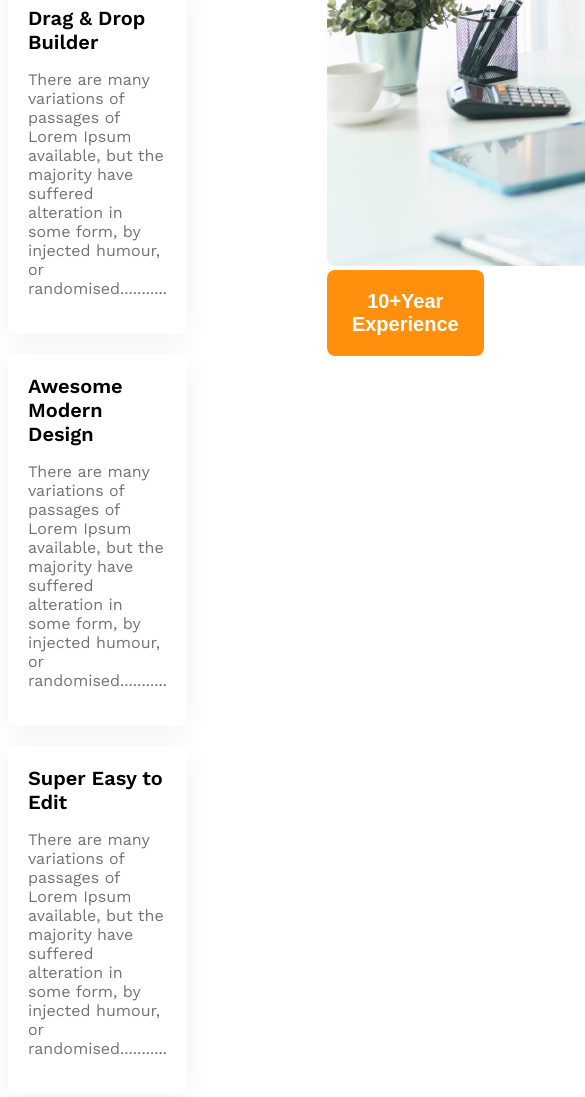
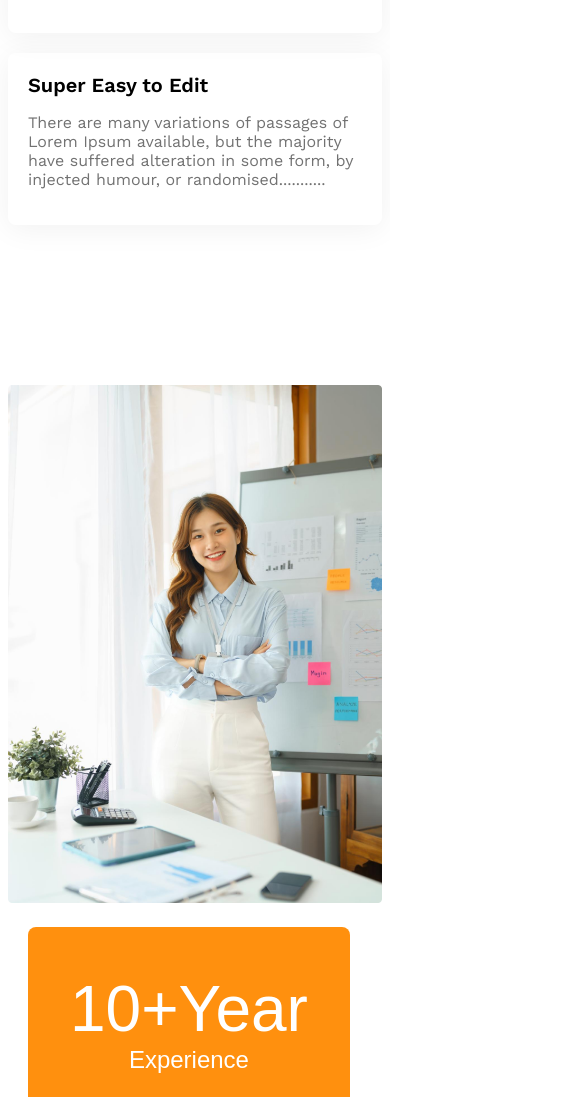
Before and after one commit to evrahimhasan/g-3-architechture-responsive-website, a plain HTML site: page index.html in a window 390 px wide. Shown: the part 3778-4875 px from the top of the page, 585 px wide, since content can reach past the window. Drawn offline with nearby package versions, Linux system fonts and the light colour scheme.

Commit message:
added experience badge and make some part responsive

```diff
--- a/index.html
+++ b/index.html
@@ -66,7 +66,7 @@
                     <p class="text-light-gray">There are many variations of passages of Lorem Ipsum available, but the majority have suffered alteration in some form, by injected humour, or randomised...........</p>
                  </div>
             </div>
-            <div>
+            <div class="featured-architect">
                 <img src="images/architect.png" alt="">
                 <button id="experience-badge" class="btn-primary">
                     <span id="experience-year">10+Year</span>
--- a/styles/style.css
+++ b/styles/style.css
@@ -135,7 +135,19 @@
     margin-top: 0px;
     margin-bottom: 0px;
 }
-
+#experience-badge {
+    padding: 45px 42px;
+    font-size: 1.5rem;
+    font-weight: 500;
+    margin-left: -100px;
+    margin-top: -120px;
+}
+#experience-year {
+    font-size: 4rem;
+}
+.featured-architect img {
+    width: 100%;
+}
 
 
 
@@ -194,7 +206,8 @@
 @media screen and (max-width: 576px) {
     .navbar,
     .nav-links,
-    .teams {
+    .teams,
+    .features {
         flex-direction: column;
     }
     .team-img-container,
@@ -213,12 +226,16 @@
     .our-features {
         margin-left: 20px;
     }
+    #experience-badge {
+        margin-left: 20px;
+        margin-top: 20px;
+    }
 }
 
 
 /* medium size device */
 @media screen and (min-width: 576px) and (max-width: 992px) {
-    .teams {
+    .teams, .features {
         flex-direction: column;
     }
     .our-features {
@@ -229,4 +246,8 @@
         gap: 50px;
         justify-items: center;
     }
+    #experience-badge {
+        margin-left: 20px;
+        margin-top: 20px;
+    }
 }
```
